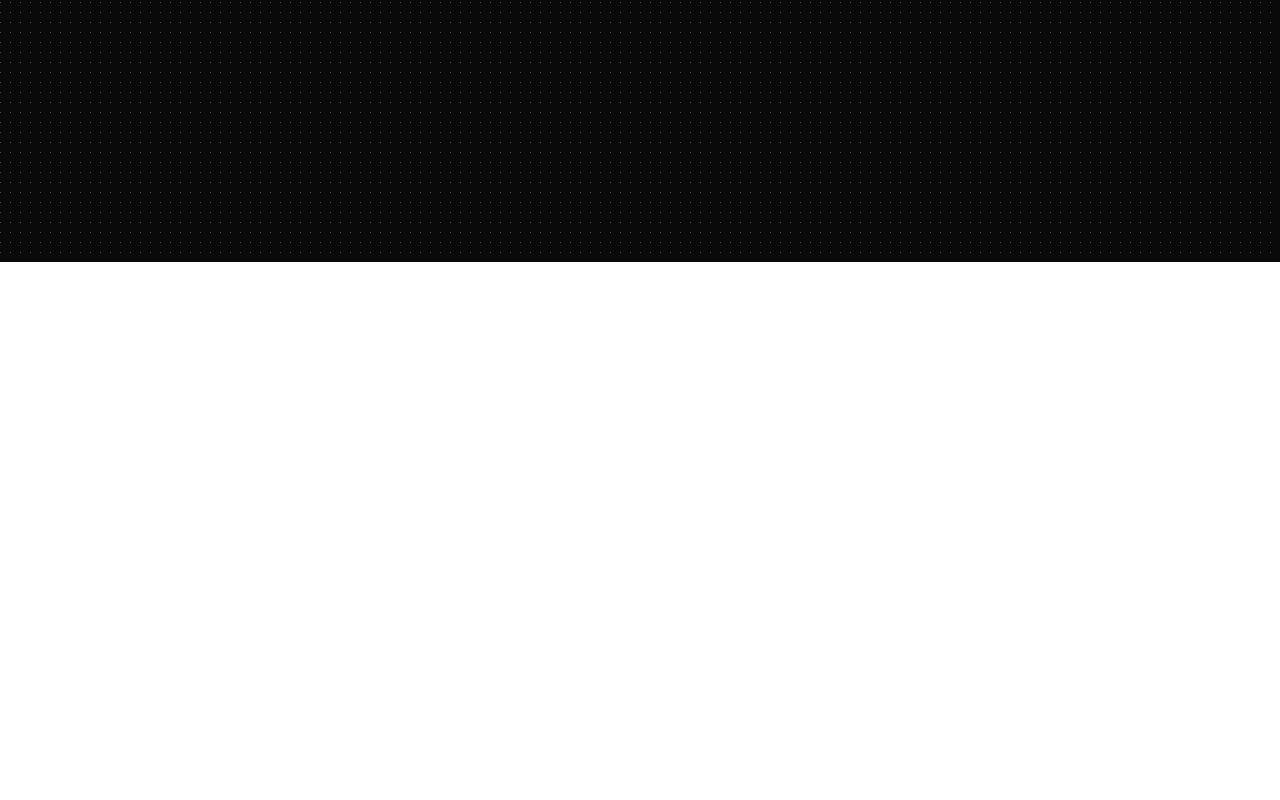
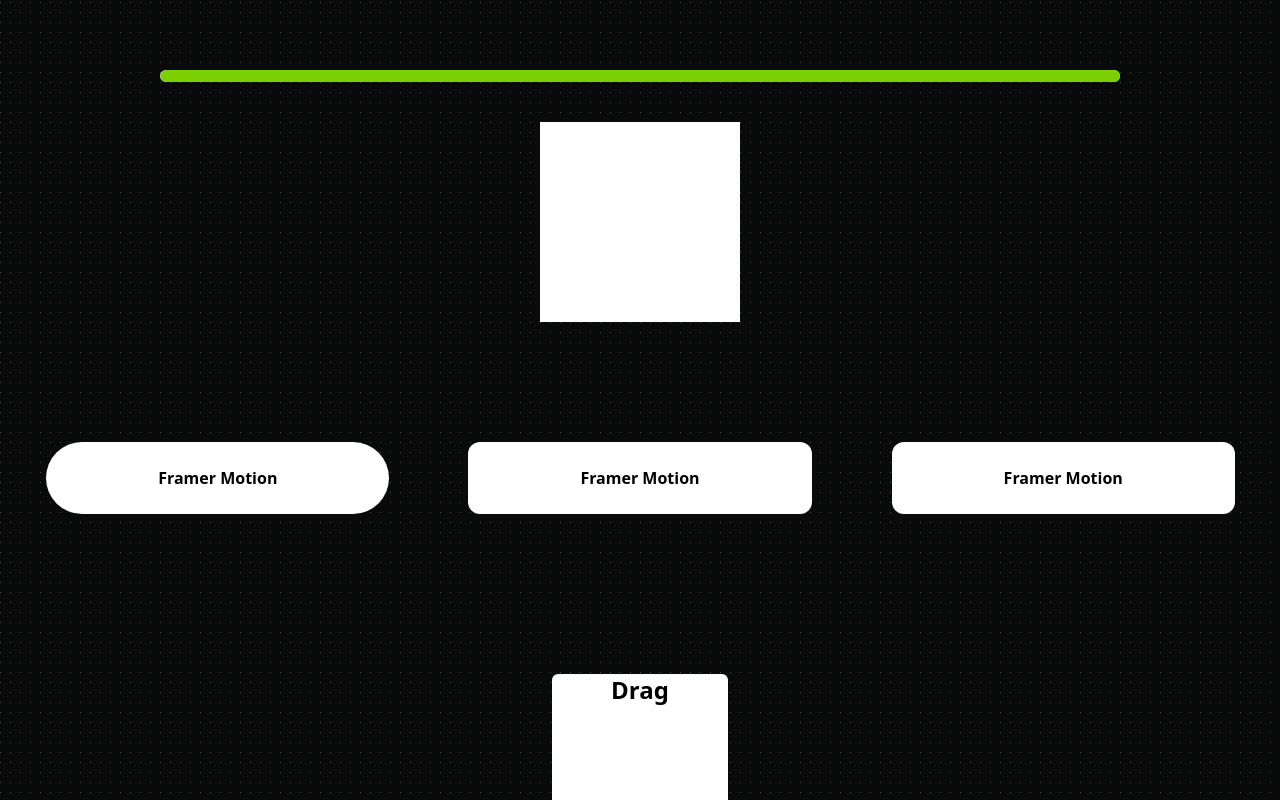
Before and after one commit to Hilal-11/Framer-Motion, a React (Vite) app: page / in a window 1280 px wide. Shown: the part 538-1338 px from the top of the page. Before the commit the page ends 800 px from the top, so only its background shows below. Built offline with nearby package versions, Linux system fonts and the light colour scheme.

Commit message:
framer motion fundamentals

```diff
--- a/src/App.jsx
+++ b/src/App.jsx
@@ -2,11 +2,15 @@
 import Button1 from './Components/Button1'
 import Button2 from './Components/Button2'
 import FramerMotionAnimate from './Components/FramerMotionAnimate'
+import LoadingBar from './Components/LoadingBar'
+import Keyframes from './Components/Keyframes'
 import { motion } from 'motion/react'
+import Gusters from './Components/Gusters'
+import DragableBox from './Components/DragableBox'
 const App = () => {
   return (
 
-    <div className='bg-neutral-950 text-white'
+    <div className='h-[2000px] bg-neutral-950 text-white'
     style={{
       backgroundImage: 'radial-gradient(circle at 0.5px 0.5px , rgba(90,110,114,0.7) 1px , transparent 0.5px)',
       backgroundSize: "10px 10px",
@@ -40,6 +44,19 @@
           <div className='py-20'>
             <FramerMotionAnimate />
           </div>
+
+          <div>
+            <LoadingBar />
+          </div>
+          <div>
+            <Keyframes/>
+          </div>
+          <div>
+            <Gusters/>
+          </div>
+          <div>
+            <DragableBox />
+          </div>
         </motion.div>
     </div>
 
--- /dev/null
+++ b/src/Components/DragableBox.jsx
@@ -0,0 +1,32 @@
+import React from 'react'
+import { motion } from 'motion/react'
+function DragableBox() {
+  return (
+    <div className='py-20 flex justify-center'>
+        <motion.div
+            drag
+            whileDrag={{
+                scale: 1.2
+            }}
+            dragConstraints={{
+                left: -500,
+                right: 500,
+                top: -500,
+                bottom: 500,
+
+            }}
+            dragTransition={{
+                bounceStiffness: 600,
+                bounceDamping: 2
+            }}
+            dragSnapToOrigin={true}
+
+
+        className='w-44 h-44 rounded-md bg-white '>
+            <p className='text-2xl font-bold text-center text-black'>Drag</p>
+        </motion.div>
+    </div>
+  )
+}
+
+export default DragableBox
--- /dev/null
+++ b/src/Components/Gusters.jsx
@@ -0,0 +1,33 @@
+import React from 'react'
+import { motion } from 'motion/react'
+function Gusters() {
+  return (
+    <div>
+       <div className='py-20 flex gap-20 justify-center'>
+            <motion.button
+                initial={{
+                    x: 1,
+                    opacity: 1
+                }}
+                whileHover={{
+                    scale: 1.1
+                }}
+                whileTap={{
+                    scale: 0.9
+
+                }}
+                transition={{
+                    duration: 0.3
+                }}
+            className='relative bg-white text-black px-28 py-6 rounded-full font-bold cursor-pointer shadow-[0px_1px_2px_0px_rgba(255 ,255 ,255 , 0.1)_inset ,0px_-1px_2px_0px_rgba(255 , 255 , 255 , 0.1)_inset]'>Framer Motion</motion.button>
+
+
+            <motion.button className='relative bg-white text-black px-28 py-6 rounded-xl font-bold cursor-pointer shadow-[0px_1px_2px_0px_rgba(255 ,255 ,255 , 0.1)_inset ,0px_-1px_2px_0px_rgba(255 , 255 , 255 , 0.1)_inset]'>Framer Motion</motion.button>
+
+            <motion.button className='relative bg-white text-black px-28 py-6 rounded-xl font-bold cursor-pointer shadow-[0px_1px_2px_0px_rgba(255 ,255 ,255 , 0.1)_inset ,0px_-1px_2px_0px_rgba(255 , 255 , 255 , 0.1)_inset]'>Framer Motion</motion.button>
+       </div>
+    </div>
+  )
+}
+
+export default Gusters
--- /dev/null
+++ b/src/Components/Keyframes.jsx
@@ -0,0 +1,33 @@
+import React from 'react'
+import { motion } from 'motion/react'
+function Keyframes() {
+  return (
+    <div className='flex justify-center py-10'>
+        <motion.div
+            initial={{
+
+            }}
+            animate={{
+                x: [0 , 100 , 0],
+                rotate: [null , 100 , 360 , 200 , 0],
+                borderRadius: [0 , 20 , 50 , 100 , 0],
+                scale : [1 , 0.4 , 1.6 , 0.5 , 0.2 ,1],
+                backgroundColor: ["#ffffff" , "#ff00ff" , "#000000" , "#ffff00 " , "#ffffff"]
+
+            }}
+            transition={{
+                ease: 'easeInOut',
+                delay: 2,
+                duration: 3,
+                repeat: Infinity,
+                repeatDelay: 1,
+
+            }}
+         className='w-[200px] h-[200px] bg-white rounded-md'>
+
+        </motion.div>
+    </div>
+  )
+}
+
+export default Keyframes
--- /dev/null
+++ b/src/Components/LoadingBar.jsx
@@ -0,0 +1,27 @@
+import React from 'react'
+import { motion } from 'motion/react'
+function LoadingBar() {
+  return (
+    <div className='flex w-full justify-center'>
+      <div className='w-[80%] h-3 rounded-full bg-white overflow-hidden'>
+        <motion.div
+            initial={{
+                width: 0,
+            }}
+            animate={{
+                width: 1500,
+            }}
+            transition={{
+                duration: 5,
+                delay: 2
+            }}
+        className='h-full bg-lime-500 rounded-full'>
+        </motion.div>
+      </div>
+
+
+    </div>
+  )
+}
+
+export default LoadingBar
```
